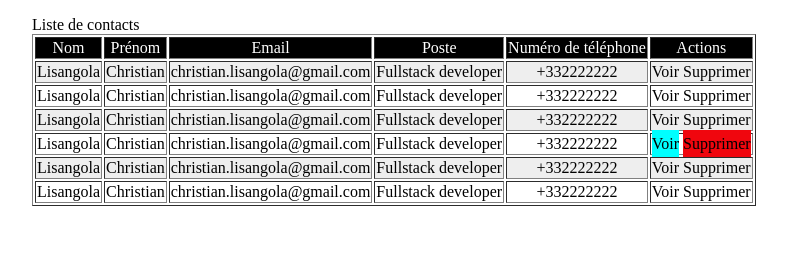
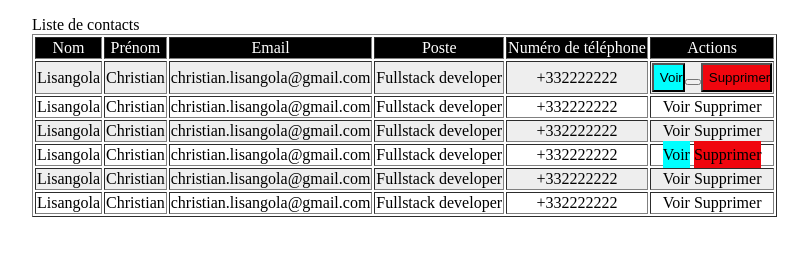
Before and after one commit to StevenDumortier/HTML, a plain HTML site: page exercice-html/exo-reproduire-formulaire/tableau.html in a window 1280 px wide. Shown: the whole page, without its empty margins (16-824 px from the left). Drawn offline with Linux system fonts and the light colour scheme.

Commit message:
continuation avec realisation de tableau mais pas terminé

```diff
--- a/exercice-html/exo-reproduire-formulaire/formulaire.css
+++ b/exercice-html/exo-reproduire-formulaire/formulaire.css
@@ -25,8 +25,3 @@ h1{
     margin-top: 30px;
     color:#fff
     }
-
-
-
-
-}
--- a/exercice-html/exo-reproduire-formulaire/tableau.html
+++ b/exercice-html/exo-reproduire-formulaire/tableau.html
@@ -39,7 +39,8 @@
                         +332222222
                     </td>
                     <td>
-                        Voir Supprimer
+                        <div><label for="voir"></label><button class="voir"type="submit">Voir<button><label for="supprimer"></label><button class="supprimer"type="submit">Supprimer</div>
+
                     </td>
                 </tr>
                 <tr class="backcolorblanc">
```
